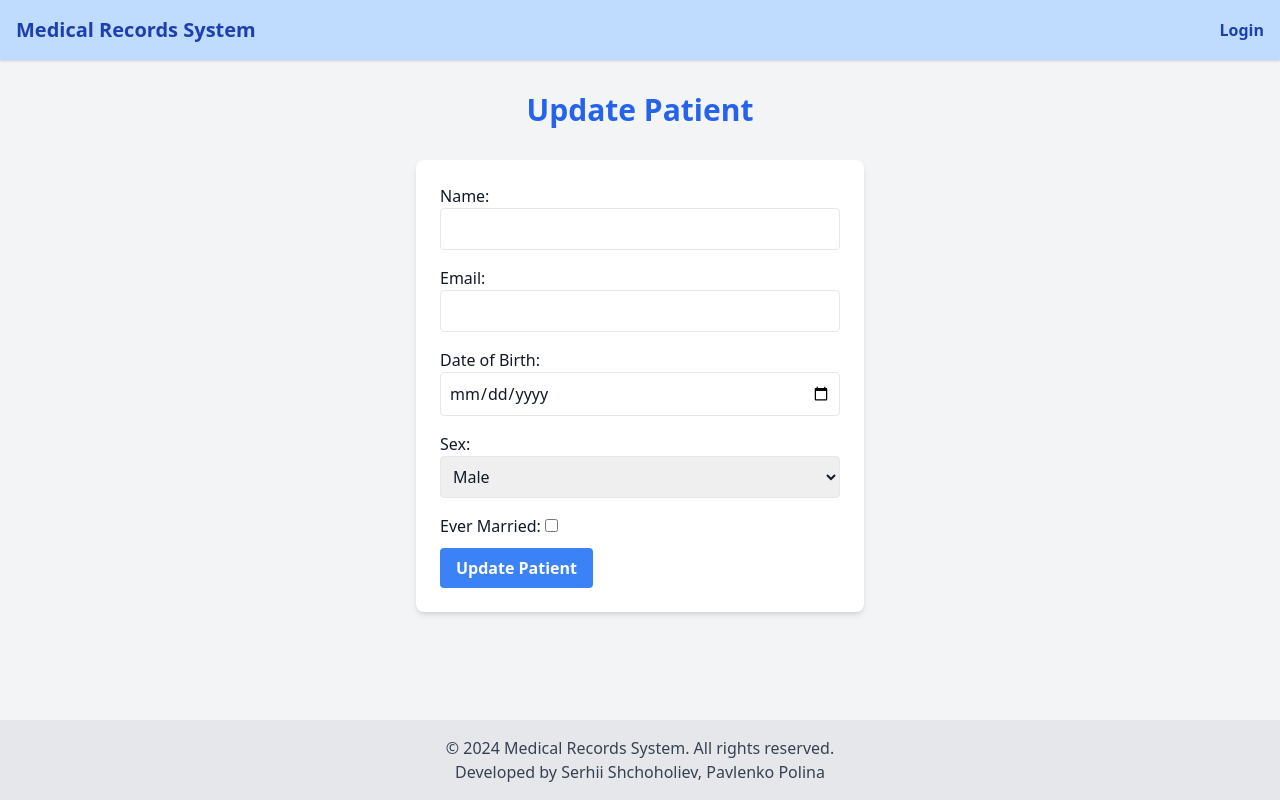
After one commit to Shchoholiev/medical-records-ui, a Django app: template templates/patients/update_patient.html in a window 1280 px wide. The commit adds this page. Run offline with Django 5.2, Linux system fonts and the light colour scheme; the template is opened without the code that fills it, so the values that code supplies are empty.

Commit message:
Add ability to update Patient

```diff
--- a/patients/urls.py
+++ b/patients/urls.py
@@ -9,5 +9,6 @@ urlpatterns = [
     path('add/', views.add_patient_view, name='add_patient'),
     path('login/', views.login_view, name='login'),
     path('logout/', views.logout_view, name='logout'),
-    path('access_denied/', views.access_denied_view, name='access_denied')
+    path('access_denied/', views.access_denied_view, name='access_denied'),
+    path('patients/<str:patient_id>/update/', views.update_patient_view, name='update_patient'),
 ]
--- /dev/null
+++ b/templates/patients/update_patient.html
@@ -0,0 +1,37 @@
+{% extends "base.html" %}
+
+{% block title %}Update Patient{% endblock %}
+
+{% block content %}
+    <h1 class="text-3xl font-bold mb-8 text-center text-blue-600">Update Patient</h1>
+
+    {% if error_message %}
+        <p class="text-red-500">{{ error_message }}</p>
+    {% endif %}
+
+    <form method="post" class="bg-white p-6 rounded-lg shadow-md max-w-md mx-auto">
+        {% csrf_token %}
+
+        <label>Name:</label>
+        <input type="text" name="name" value="{{ patient.name }}" class="w-full p-2 border rounded mb-4" required>
+
+        <label>Email:</label>
+        <input type="email" name="email" value="{{ user.email }}" class="w-full p-2 border rounded mb-4" required>
+
+        <label>Date of Birth:</label>
+        <input type="date" name="date_of_birth" value="{{ patient.date_of_birth }}" class="w-full p-2 border rounded mb-4" required>
+
+        <label>Sex:</label>
+        <select name="sex" class="w-full p-2 border rounded mb-4" required>
+            <option value="Male" {% if patient.sex == "Male" %}selected{% endif %}>Male</option>
+            <option value="Female" {% if patient.sex == "Female" %}selected{% endif %}>Female</option>
+        </select>
+
+        <div>
+            <label>Ever Married:</label>
+            <input type="checkbox" name="ever_married" class="mb-4" {% if patient.ever_married %}checked{% endif %}>
+        </div>
+
+        <button type="submit" class="bg-blue-500 hover:bg-blue-600 text-white font-bold py-2 px-4 rounded">Update Patient</button>
+    </form>
+{% endblock %}
--- a/templates/patients/view_patients.html
+++ b/templates/patients/view_patients.html
@@ -26,6 +26,7 @@
                     <td class="py-4 px-6 text-sm text-gray-700 border-b">
                         <a href="{% url 'patient_user_details' patient.id %}" class="bg-blue-500 hover:bg-blue-600 text-white font-semibold py-2 px-4 rounded-lg shadow">Details</a>
                         <a href="{% url 'create_medical_record' patient.id %}" class="bg-green-500 hover:bg-green-600 text-white font-semibold py-2 px-4 rounded-lg shadow ml-2">Add Record</a>
+                        <a href="{% url 'update_patient' patient.id %}" class="bg-yellow-500 hover:bg-yellow-600 text-white font-semibold py-2 px-4 rounded-lg shadow ml-2">Update</a>
                     </td>
                 </tr>
                 {% endfor %}
```
Also changed, not shown: patients/views.py (+32 -1 lines), services/cosmosdb_helper.py (+14 -0 lines), templates/patients/create_medical_record.html (+21 -3 lines), templates/patients/patient_user_details.html (+11 -2 lines).
